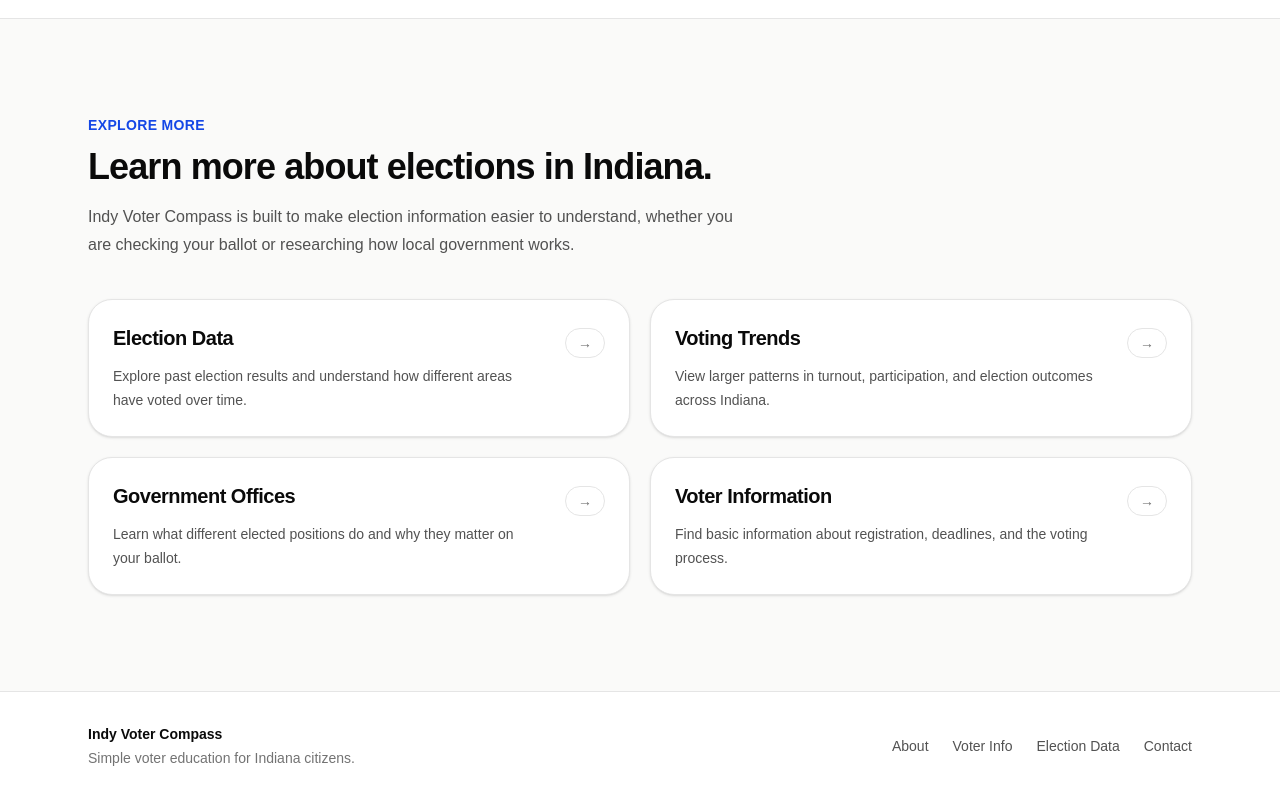
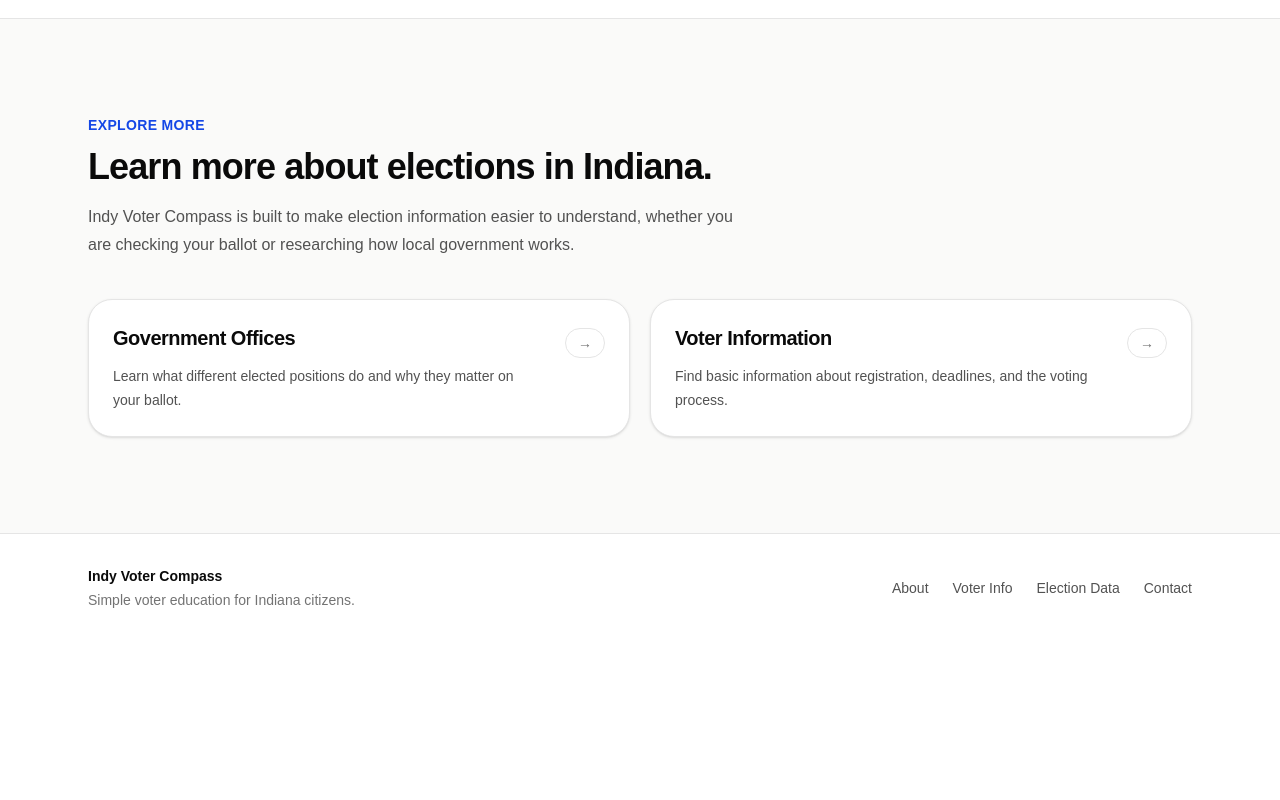
Before and after one commit to sam-cox-ind/IndyVoterCompass, a Next.js app in the folder frontend/: page / in a window 1280 px wide. Shown: the part 784-1584 px from the top of the page. After the commit the page ends 1426 px from the top, so only its background shows below. Built offline with nearby package versions, Linux system fonts and the light colour scheme.

Commit message:
updating landing page for release1

```diff
--- a/frontend/components/ExploreSection.tsx
+++ b/frontend/components/ExploreSection.tsx
@@ -1,16 +1,16 @@
 const exploreItems = [
-  {
-    title: "Election Data",
-    description:
-      "Explore past election results and understand how different areas have voted over time.",
-    href: "/election-data",
-  },
-  {
-    title: "Voting Trends",
-    description:
-      "View larger patterns in turnout, participation, and election outcomes across Indiana.",
-    href: "/trends",
-  },
+  // {
+  //   title: "Election Data",
+  //   description:
+  //     "Explore past election results and understand how different areas have voted over time.",
+  //   href: "/election-data",
+  // },
+  // {
+  //   title: "Voting Trends",
+  //   description:
+  //     "View larger patterns in turnout, participation, and election outcomes across Indiana.",
+  //   href: "/trends",
+  // },
   {
     title: "Government Offices",
     description:
```
